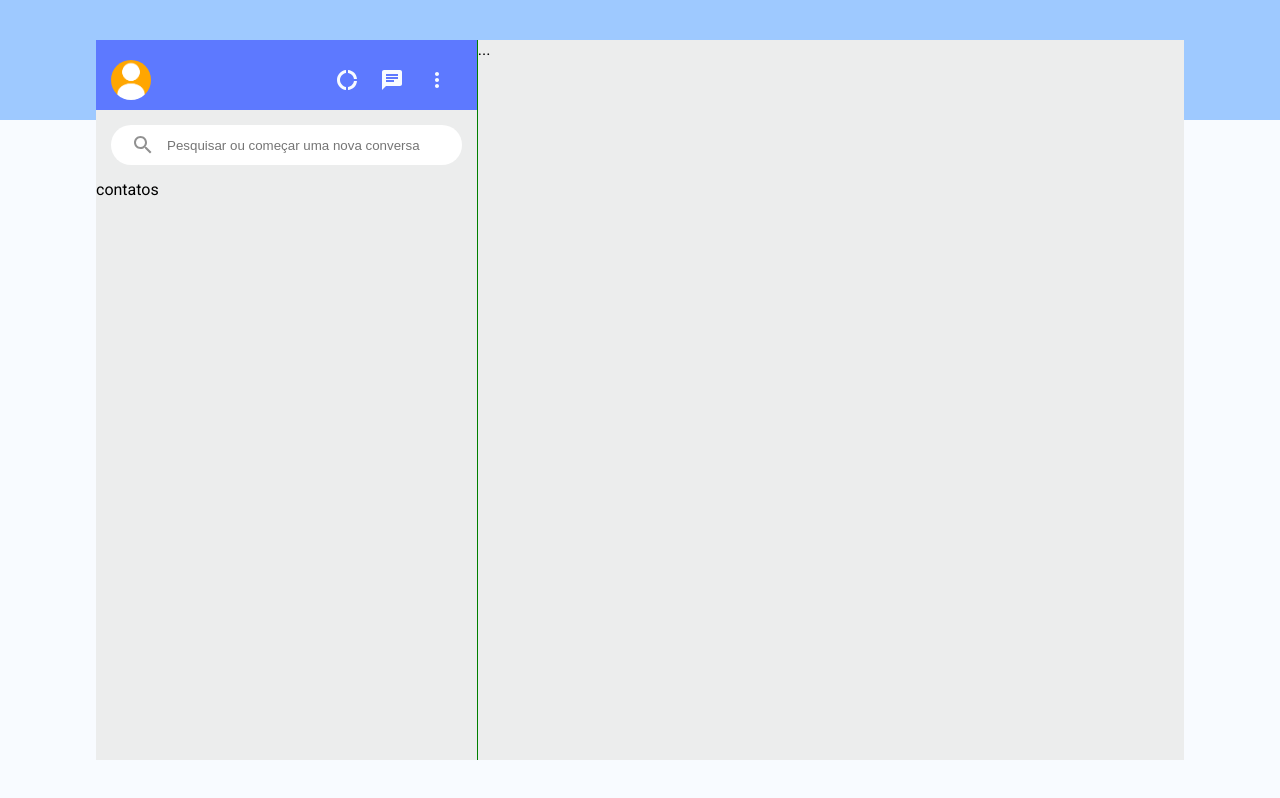
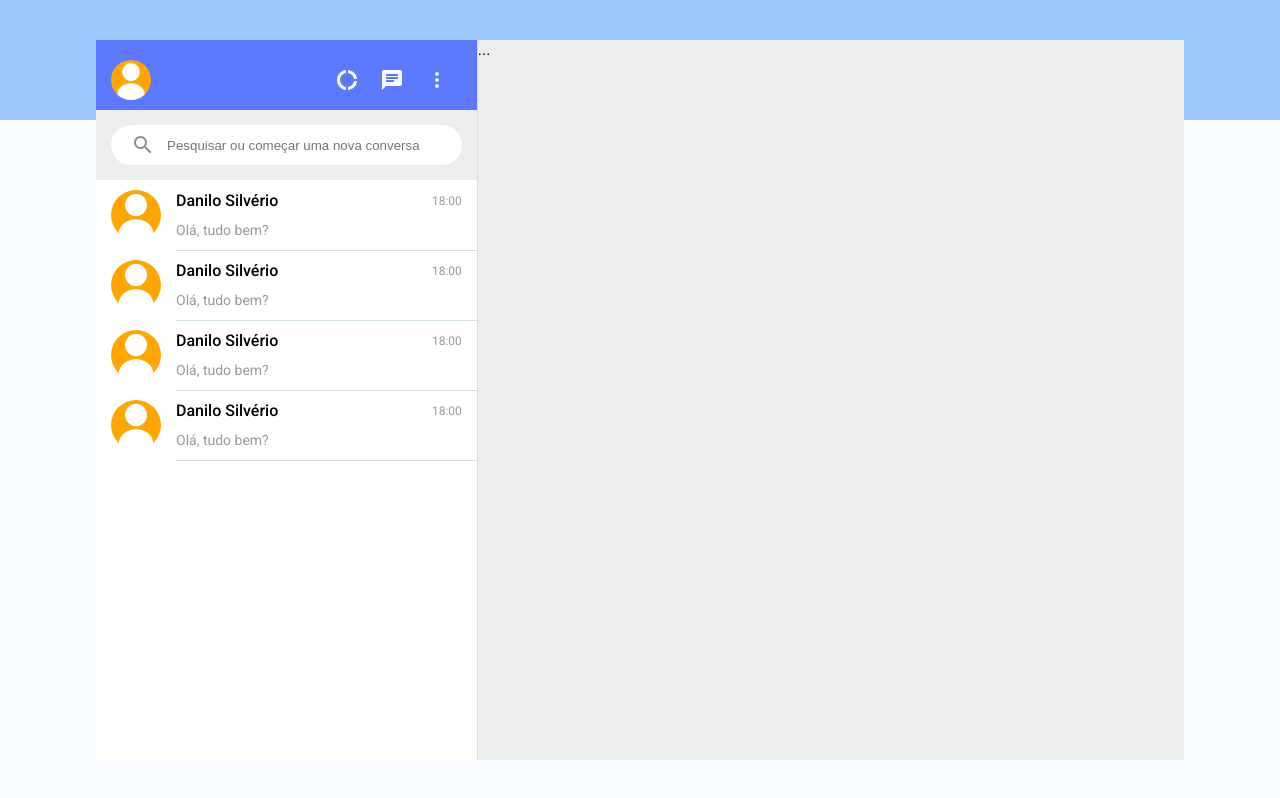
Before and after one commit to Danilo-Silverio/We-Talk, a React (Create React App) app: page / in a window 1280 px wide. Built offline with nearby package versions, Linux system fonts and the light colour scheme.

Commit message:
Design & Estrutura Lista de Chato

```diff
--- a/src/App.js
+++ b/src/App.js
@@ -1,14 +1,16 @@
 import React from "react";
 import { BrowserRouter } from "react-router-dom";
+import GlobalState from "./global/GlobalState";
 import Router from "./routes/router";
 
-
 const App = () => {
-  return(
+  return (
     <BrowserRouter>
-      <Router/>
+      <GlobalState>
+        <Router />
+      </GlobalState>
     </BrowserRouter>
-  )
+  );
 };
 
 export default App;
--- /dev/null
+++ b/src/assets/styles/components/ChatListMessages/ChatListStyle.js
@@ -0,0 +1,65 @@
+import styled from "styled-components";
+import { primaryBlue, secondaryBlue, secondaryColor } from "../../../../constants/colors";
+
+// 1. CHAT LIST MESSAGES----------------------------------------------------------------
+export const ChatListMessage = styled.div`
+    display: flex;
+    align-items: center;
+    height: 70px;
+    cursor: pointer;
+    img{
+        height: 50px;
+        width: 50px;
+        border-radius: 50%;
+        margin-left: 15px;
+    }
+    :hover{
+        background-color: ${secondaryColor};
+    }
+`;
+
+export const ChatListMessageContent = styled.div`
+    display: flex;
+    justify-content: center;
+    flex-direction: column;
+    height: 100%;
+    flex: 1;
+    padding-right: 15px;
+    margin-left: 15px;
+    border-bottom: 1px solid #d1e0e0;
+    flex-wrap: wrap;
+    min-width: 0;
+`;
+
+// (1.1 MESSAGE CONTENT)
+export const MessageContent = styled.div`
+    display: flex;
+    align-items: center;
+    justify-content: space-between;
+    width: 100%;
+`;
+
+export const MessageContentName = styled.div`
+    font-size: 16px;
+    font-weight: 500;
+    color: #000;
+`;
+
+export const MessageContentDate = styled.div`
+    font-size: 12px;
+    color: #999;
+`;
+
+export const MessageContentLastMsg = styled.div`
+    display: flex;
+    width: 100%;
+    font-size: 14px;
+    color: #999;
+    p{
+        font-weight: 400;
+        overflow: hidden;
+        white-space: nowrap;
+        text-overflow: ellipsis;
+        margin: 4% 0 0 0;
+    }
+`;
--- a/src/assets/styles/Home/HomeStyle.js
+++ b/src/assets/styles/pages/Home/HomeStyle.js
@@ -1,7 +1,7 @@
 import styled from "styled-components";
-import { primaryBlue, secondaryBlue, secondaryColor } from "../../../constants/colors";
+import { primaryBlue, secondaryBlue, secondaryColor } from "../../../../constants/colors";
 
-// BACKGROUND PAGE----------------------------------------------------------------
+// 1. BACKGROUND PAGE----------------------------------------------------------------
 export const PageContent = styled.div`
     display: flex;
     align-items: center;
@@ -11,7 +11,7 @@ export const PageContent = styled.div`
     background-image: linear-gradient(to bottom, ${secondaryBlue} 15%, ${secondaryColor} 10%);
 `;
 
-// CHAT APP WINDOW----------------------------------------------------------------
+// 2. CHAT APP WINDOW----------------------------------------------------------------
 export const ChatApp = styled.div`
     display: flex;
     height: 90vh;
@@ -19,16 +19,16 @@ export const ChatApp = styled.div`
     background-color: #eceded;
 `;
 
-// CHAT APP WINDOW -> SIDEBAR----------------------------------------------------------------
+// 3. CHAT APP WINDOW -> SIDEBAR----------------------------------------------------------------
 export const Sidebar = styled.div`
     display: flex;
     flex-direction: column;
     width: 35%;
     max-width: 400px;
-    border-right: 1px solid green;
+    border-right: 1px solid #d1e0e0;
 `;
 
-// (SIDEBAR HEADER)
+// (3.1 SIDEBAR HEADER)
 export const SidebarHeader = styled.header`
     display: flex;
     align-items: center;
@@ -61,7 +61,7 @@ export const SidebarHeaderButton = styled.button`
     cursor: pointer;
 `;
 
-// (SIDEBAR SEARCH)
+// (3.2 SIDEBAR SEARCH)
 export const SidebarSearch = styled.div`
     padding: 15px 15px;
     div{
@@ -80,5 +80,12 @@ export const SidebarSearch = styled.div`
         }
     }
 `;
-// CHAT APP WINDOW -> CONTENT----------------------------------------------------------------
+
+// (3.3 SIDEBAR CHAT LIST)
+export const SidebarChatList = styled.div`
+    flex: 1;
+    overflow-y: auto;
+    background-color: #fff;
+`;
+// 4. CHAT APP WINDOW -> CONTENT----------------------------------------------------------------
 export const ContentApp = styled.div``;
--- /dev/null
+++ b/src/components/ChatListMessages/ChatListMessages.js
@@ -0,0 +1,38 @@
+import React, {useContext} from "react";
+import GlobalStateContext from "../../global/GlobalStateContext";
+
+//STYLED-COMPONENTS
+import { ChatListMessage, ChatListMessageContent, MessageContent, MessageContentDate, MessageContentLastMsg, MessageContentName } from "../../assets/styles/components/ChatListMessages/ChatListStyle";
+
+// (IMAGES)
+import AvatarIcon from "../../assets/images/avatar-icon.png";
+
+
+
+const ChatListMessages = () => {
+
+    const {chatList} = useContext(GlobalStateContext);
+
+    const chatBox = chatList.map((item, key) => {
+        return (
+            <ChatListMessage key={key}>
+                <img src={AvatarIcon} alt="Avatar Icon" />
+                <ChatListMessageContent>
+                    <MessageContent>
+                        <MessageContentName>Danilo Silvério</MessageContentName>
+                        <MessageContentDate>18:00</MessageContentDate>
+                    </MessageContent>
+                    <MessageContent>
+                        <MessageContentLastMsg>
+                            <p>Olá, tudo bem?</p>
+                        </MessageContentLastMsg>
+                    </MessageContent>
+                </ChatListMessageContent>
+            </ChatListMessage>
+        )
+    })
+
+    return chatBox
+};
+
+export default ChatListMessages;
--- /dev/null
+++ b/src/global/GlobalState.js
@@ -0,0 +1,18 @@
+import React, { useState } from "react";
+import GlobalStateContext from "./GlobalStateContext";
+
+const GlobalState = (props) => {
+
+    const [ chatList, setChatList ] = useState([{}, {}, {}, {}])
+
+    const data = {chatList};
+
+    return (
+        <GlobalStateContext.Provider value={data}>
+            {props.children}
+        </GlobalStateContext.Provider>
+    )
+
+};
+
+export default GlobalState;
--- /dev/null
+++ b/src/global/GlobalStateContext.js
@@ -0,0 +1,5 @@
+import React from "react";
+
+const GlobalStateContext = React.createContext();
+
+export default GlobalStateContext;
--- a/src/pages/Home/HomePage.jsx
+++ b/src/pages/Home/HomePage.jsx
@@ -1,7 +1,7 @@
 import React from "react";
 
 // (STYLED-COMPONENTS)
-import { ChatApp, ContentApp, PageContent, Sidebar, SidebarHeader, SidebarHeaderButton, SidebarHeaderButtons, SidebarSearch } from "../../assets/styles/Home/HomeStyle";
+import { ChatApp, ContentApp, PageContent, Sidebar, SidebarChatList, SidebarHeader, SidebarHeaderButton, SidebarHeaderButtons, SidebarSearch } from "../../assets/styles/pages/Home/HomeStyle";
 
 // (IMAGES)
 import AvatarIcon from "../../assets/images/avatar-icon.png";
@@ -12,7 +12,11 @@ import ChatIcon from '@mui/icons-material/Chat';
 import MoreVertIcon from '@mui/icons-material/MoreVert';
 import SearchIcon from '@mui/icons-material/Search';
 
+//COMPONENTS
+import ChatListMessages from "../../components/ChatListMessages/ChatListMessages";
+
 const HomePage = () => {
+
     return (
         <PageContent>
             <ChatApp>
@@ -37,7 +41,9 @@ const HomePage = () => {
                             <input type="search" placeholder="Pesquisar ou começar uma nova conversa" />
                         </div>
                     </SidebarSearch>
-                    <div>contatos</div>
+                    <SidebarChatList>
+                        <ChatListMessages/>
+                    </SidebarChatList>
                 </Sidebar>
                 <ContentApp>...</ContentApp>
             </ChatApp>
```
